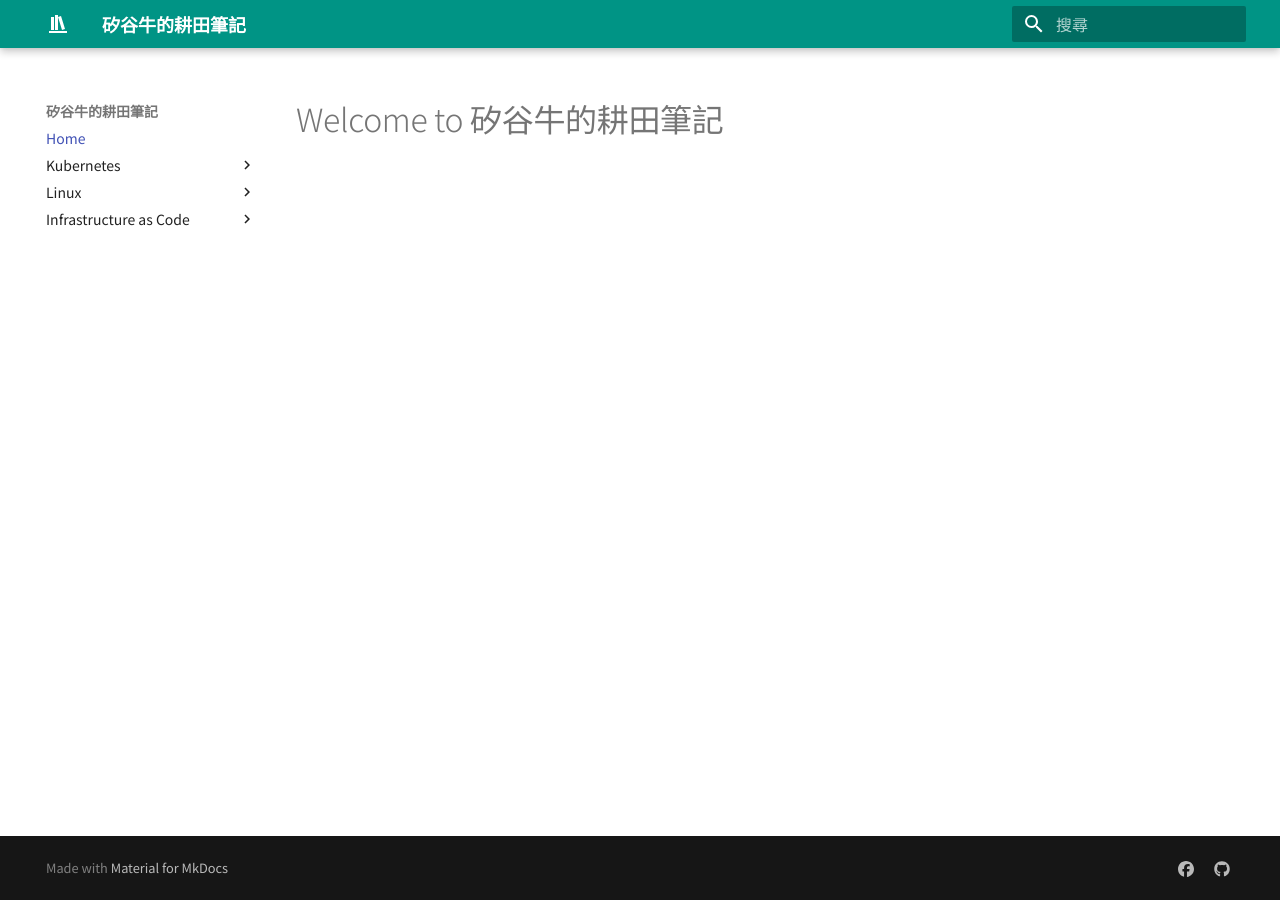
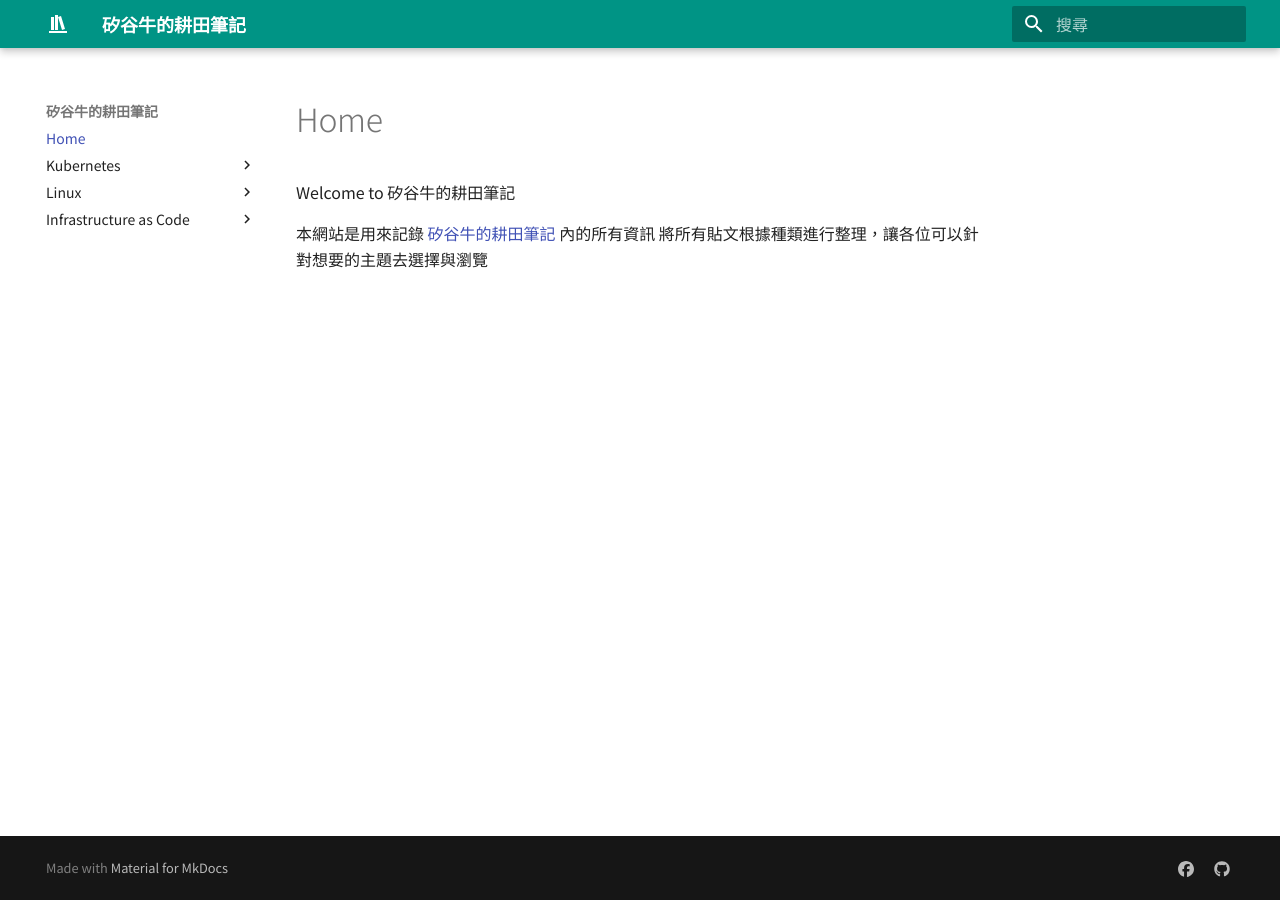
Before and after one commit to technologynoteniu/awesome-notes, an MkDocs documentation site: the page built from docs/README.md, in a window 1280 px wide. Built offline with MkDocs 1.6.1 and Material for MkDocs 9.7.7, drawn with Linux system fonts in a browser that asks for light colours.

Commit message:
Update HOME page

```diff
--- a/docs/README.md
+++ b/docs/README.md
@@ -1 +1,4 @@
-# Welcome to 矽谷牛的耕田筆記
+Welcome to 矽谷牛的耕田筆記
+
+本網站是用來記錄 [矽谷牛的耕田筆記](https://www.facebook.com/technologynoteniu) 內的所有資訊
+將所有貼文根據種類進行整理，讓各位可以針對想要的主題去選擇與瀏覽
```
